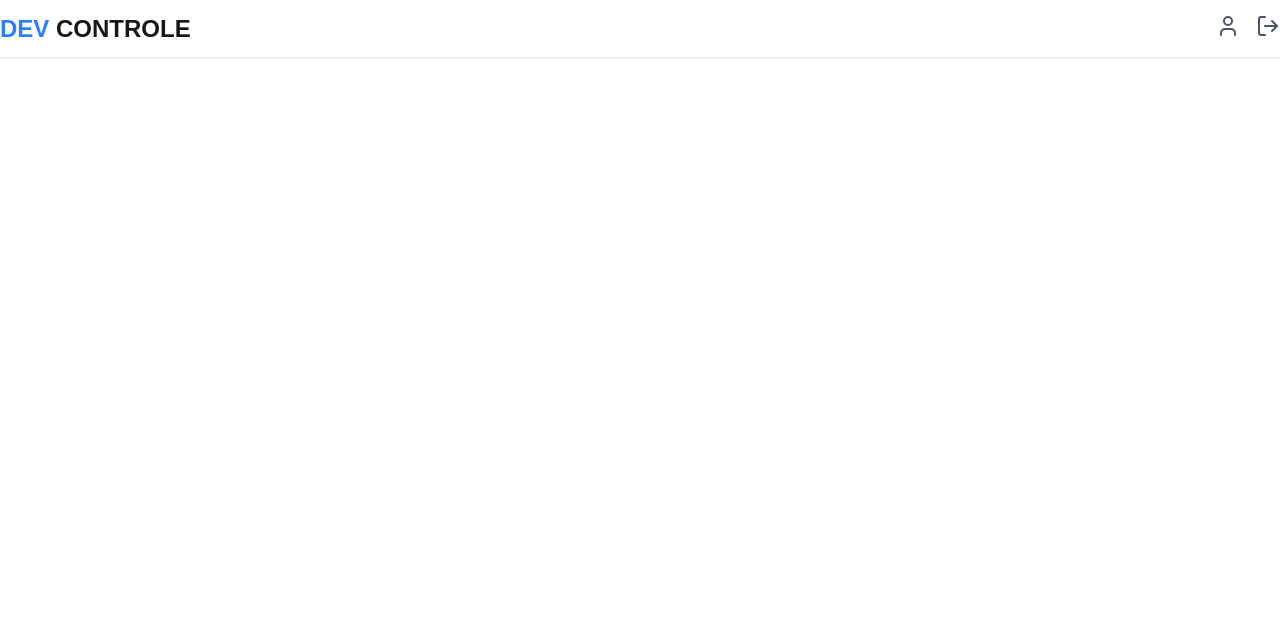
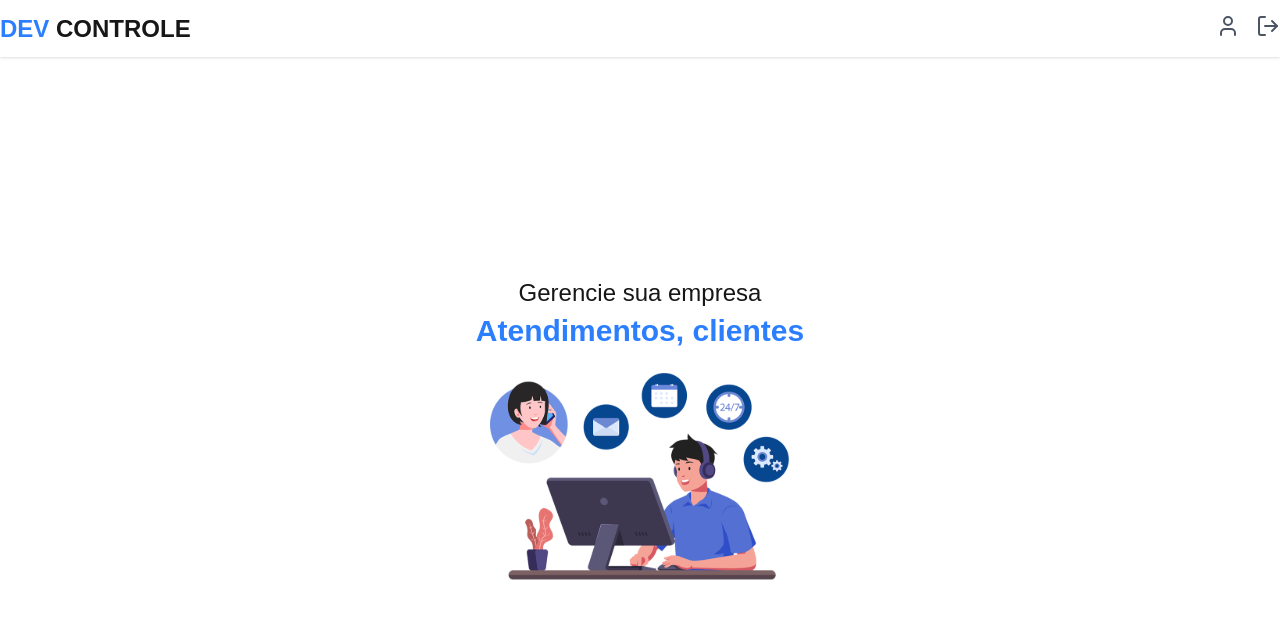
Before and after one commit to MatheusKerscher/dev-controle, a Next.js app: page / in a window 1280 px wide. Shown: the top 618 px of the page. Built offline with nearby package versions, Linux system fonts and the light colour scheme.

Commit message:
home page created

```diff
--- a/src/app/page.tsx
+++ b/src/app/page.tsx
@@ -1,3 +1,24 @@
+import Image from "next/image";
+
+import homeImage from "@/assets/home-illustration.svg";
+
 export default function Home() {
-  return <></>;
+  return (
+    <main className="w-full min-h-[calc(100dvh-101px)] sm:min-h-[calc(100dvh-57px)] flex flex-col justify-center items-center">
+      <h2 className="font-medium text-center text-xl md:text-2xl mb-1">
+        Gerencie sua empresa
+      </h2>
+
+      <h3 className="font-bold text-center text-2xl md:text-3xl text-blue-500 mb-6">
+        Atendimentos, clientes
+      </h3>
+
+      <Image
+        src={homeImage}
+        alt="Imagem da pagina inicial do Dev Controle"
+        width={300}
+        height={300}
+      />
+    </main>
+  );
 }
```
Also changed, not shown: public/home-illustration.svg (deleted), src/assets/home-illustration.svg (added).
